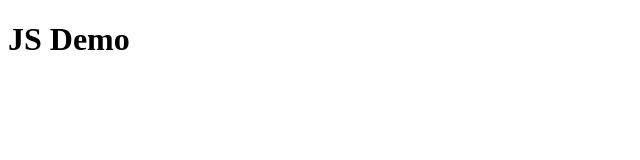
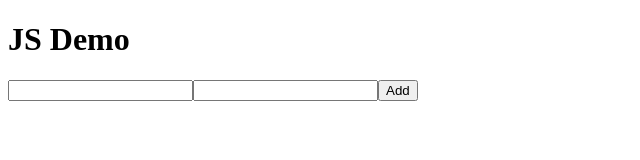
Before and after one commit to rad0r0man/js-example-sw-eng, a website built with webpack: page index.html in a window 1280 px wide. Shown: the whole page, without its empty margins (0-640 px from the left). Built offline with nearby package versions, Linux system fonts and the light colour scheme.

Commit message:
simple UI created

```diff
--- a/index.html
+++ b/index.html
@@ -8,5 +8,6 @@
 </head>
 <body>
     <h1>JS Demo</h1>
+    <div id="calcArea"></div>
 </body>
 </html>
--- a/src/index.js
+++ b/src/index.js
@@ -1,3 +1,13 @@
 import { Calculator } from './calculator/calculator'
 
-alert(new Calculator().add(1,1));
+const calcArea = document.getElementById('calcArea');
+const input1 = document.createElement('input');
+const input2 = document.createElement('input');
+
+const sumButton = document.createElement('button');
+sumButton.innerHTML = "Add";
+sumButton.addEventListener('click', () => alert(calculator.add(input1.value, input2.value)));
+
+calcArea.appendChild(input1);
+calcArea.appendChild(input2);
+calcArea.appendChild(sumButton);
```
